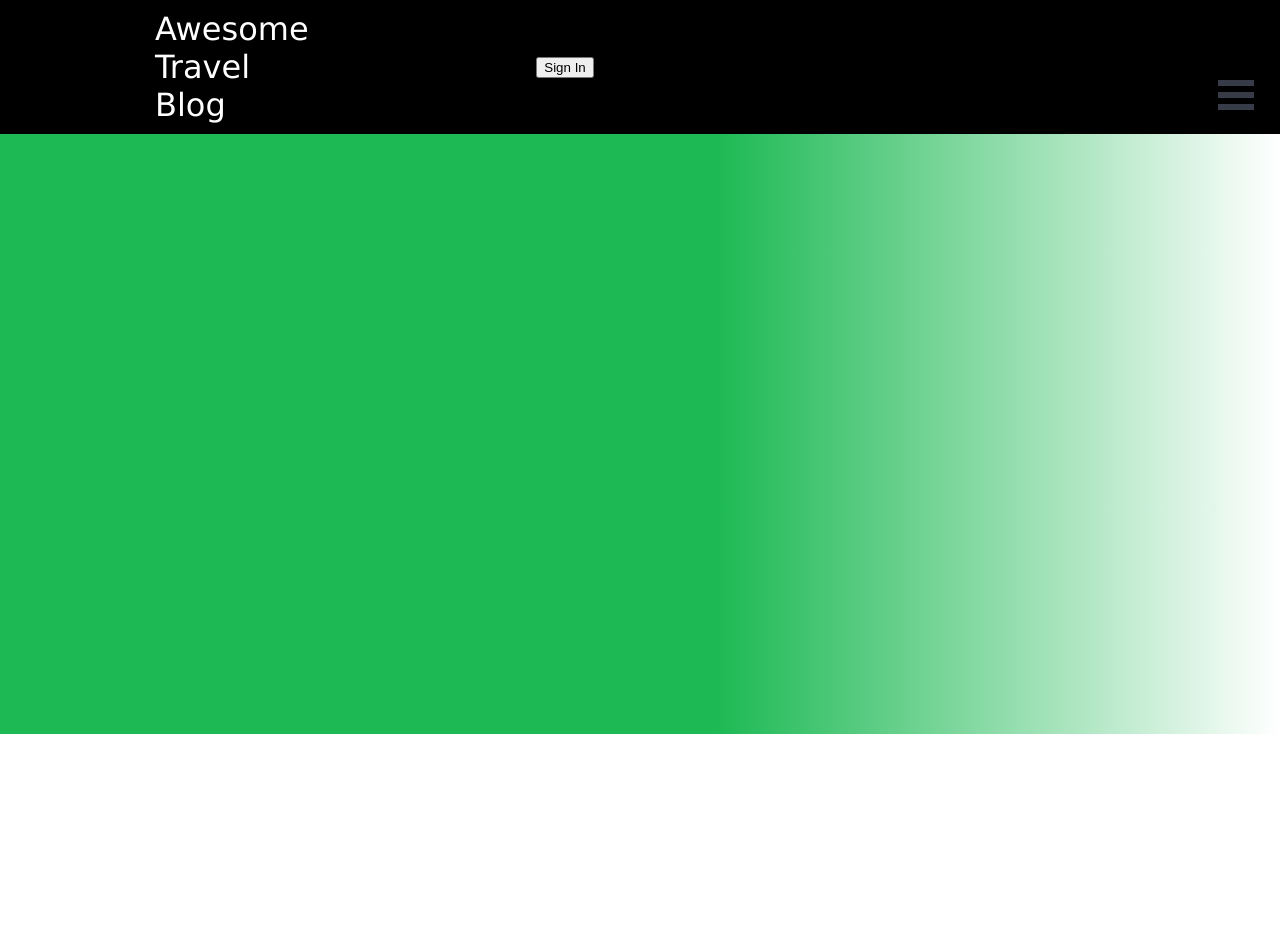
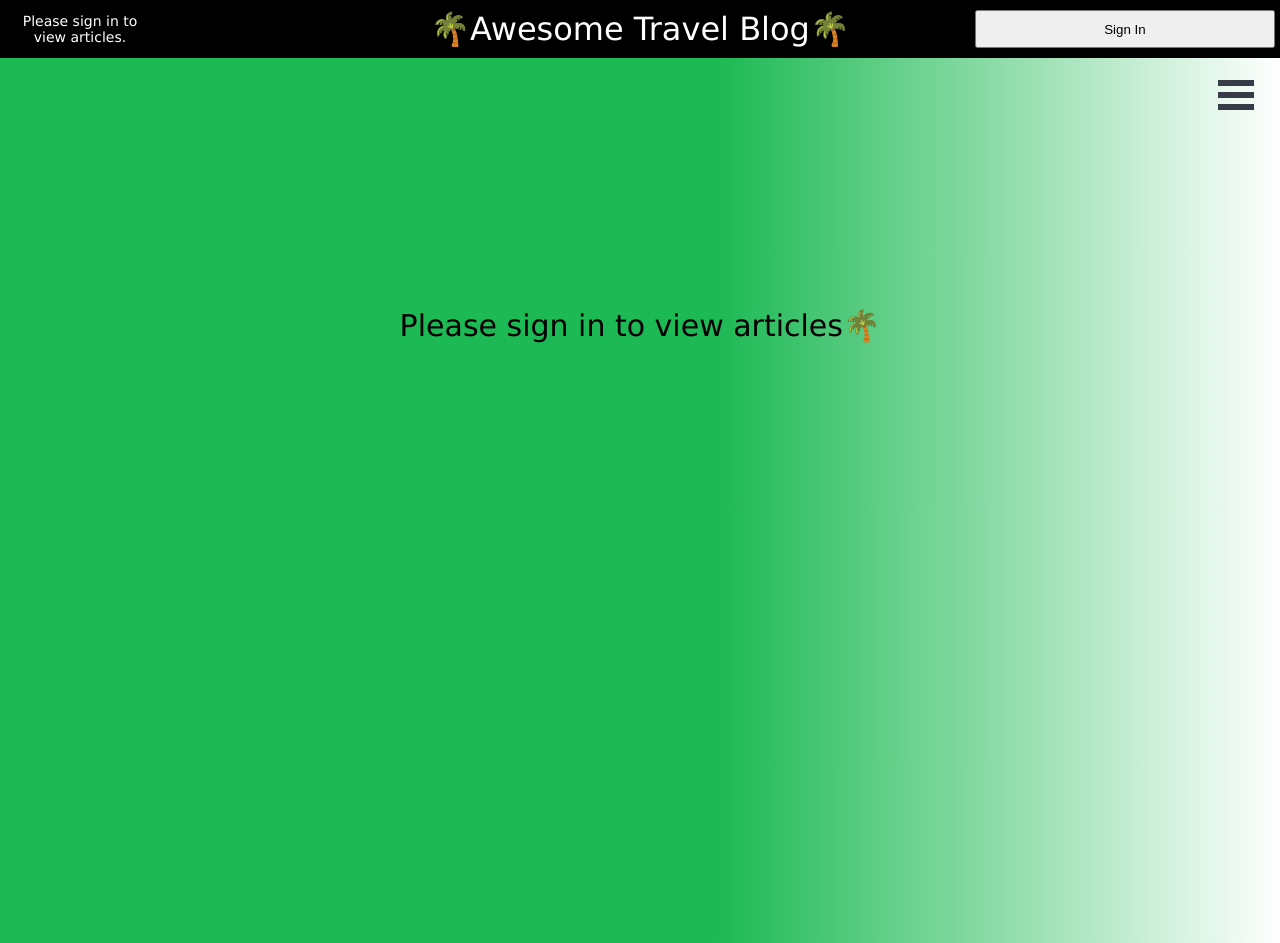
Before and after one commit to evanscianc/travel-blog, a React (Create React App) app: page / in a window 1280 px wide. Before the commit the page ends 800 px from the top, so only its background shows below. Built offline with nearby package versions, Linux system fonts and the light colour scheme; no server answers; the database is empty.

Commit message:
clean up and make better

```diff
--- a/src/App.css
+++ b/src/App.css
@@ -19,6 +19,7 @@ header {
   color: white;
   display: grid;
   grid-template-columns: 150px auto 300px;
+  /* grid-column: 1 / span 2; */
   padding: 10px 5px;
   font-family: Verdana, Geneva, Tahoma, sans-serif;
   font-size: 32px;
@@ -82,9 +83,24 @@ article .body {
   margin-left: 150px;
 }
 
+.signInMsg {
+  font-size: 14px;
+}
+
+.signInMsgBig {
+  font-family: Verdana, Geneva, Tahoma, sans-serif;
+  font-size: 30px;
+  margin-top: 250px;
+  text-align: center;
+}
+
 .newArticle {
   height: 100%;
   font-size: 16px;
+}
+
+.newArticle:hover {
+  background-color: #8c998c;
 }
 
 .welcomeMsg {
@@ -99,6 +115,14 @@ article .body {
 
 .signOutBtn {
   margin-left: 10px;
+}
+
+.signInBtn {
+  height: 100%;
+}
+
+.signInBtn:hover {
+  background-color: #8c998c;
 }
 
 /* Position and sizing of burger button */
--- a/src/App.js
+++ b/src/App.js
@@ -1,5 +1,3 @@
-// todo: fix what it looks like when you're not logged in
-// it might be a problem/thing with "span /"
 import { useEffect, useState } from "react"
 import Nav from "./Nav"
 import Article from "./Article"
@@ -13,7 +11,10 @@ import { bubble as Menu } from "react-burger-menu"
 
 function SignIn() {
   return (
-    <button onClick={() => signInWithPopup(auth, new GoogleAuthProvider())}>
+    <button
+      className="signInBtn"
+      onClick={() => signInWithPopup(auth, new GoogleAuthProvider())}
+    >
       Sign In
     </button>
   )
@@ -60,12 +61,14 @@ export default function App() {
   return (
     <div className="App">
       <header>
-        {user && (
+        {user ? (
           <button className="newArticle" onClick={() => setWriting(true)}>
             New Article
           </button>
+        ) : (
+          <div className="signInMsg">Please sign in to view articles. </div>
         )}
-        <div className="pageTitle"> Awesome Travel Blog </div>
+        <div className="pageTitle"> 🌴Awesome Travel Blog🌴 </div>
         {!user ? <SignIn /> : <SignOut />}
       </header>
 
@@ -74,7 +77,7 @@ export default function App() {
       </Menu>
 
       {!user ? (
-        <div></div>
+        <div className="signInMsgBig">Please sign in to view articles🌴 </div>
       ) : writing ? (
         <ArticleEntry addArticle={addArticle} />
       ) : (
```
Also changed, not shown: src/ArticleEntry.js (+9 -9 lines), 2 other files (tests, documents, lock files or other folders).
